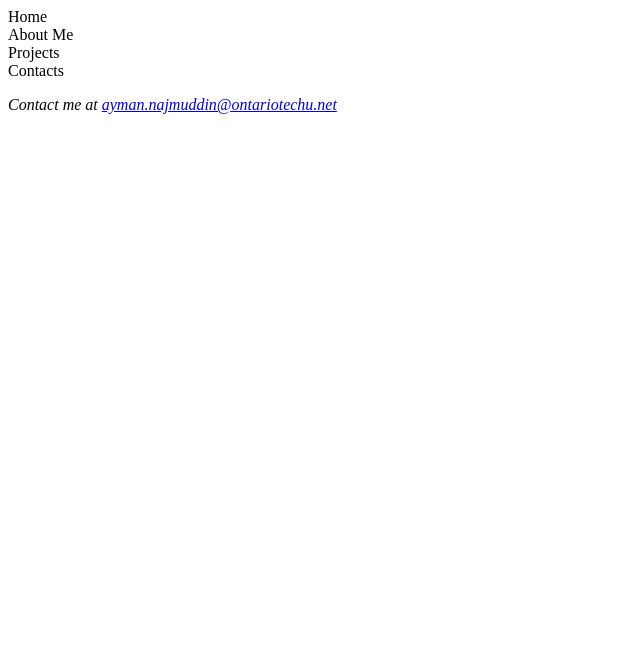
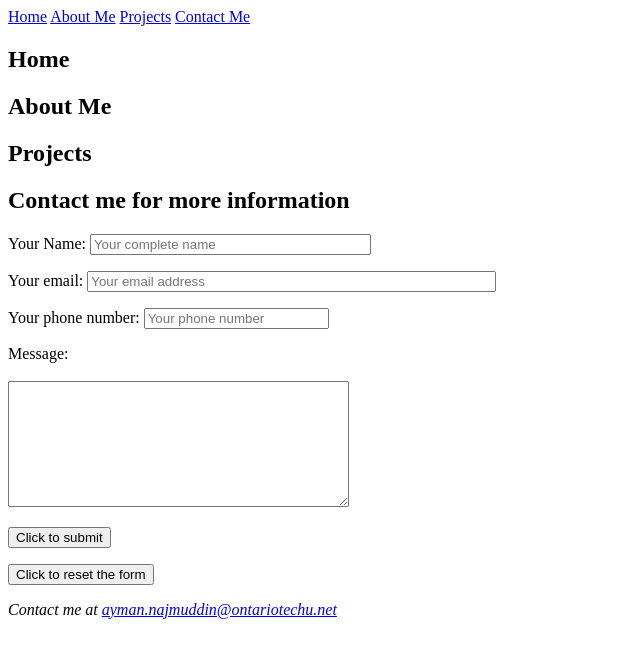
Before and after one commit to AymanN670/WebScriptProgramming, a plain HTML site: page Assignment1/home.html in a window 1280 px wide. Shown: the whole page, without its empty margins (0-640 px from the left). Drawn offline with Linux system fonts and the light colour scheme.

Commit message:
added sections, copied contact me section from contactme html

```diff
--- a/Assignment1/home.html
+++ b/Assignment1/home.html
@@ -8,17 +8,75 @@
     </head>
 
     <body>
+        <!--Header section-->
+        <!--Note - add header for the website beside the navlist-->
         <header id="header">
             <div class="header container">
+                <div class="navBar">
+                    <div class="navList">
+                        <a href="#home">Home</a>
+                        <a href="#about">About Me</a>
+                        <a href="#projects">Projects</a>
+                        <a href="#contacts">Contact Me</a>
+                    </div>
+                </div>
+            </div>
 
         </header>
 
-        <section id="home">Home</section>
-        <section id="about">About Me</section>
-        <section id="projects">Projects</section>
-        <section id="contacts">Contacts</section>
+        <!--Home section-->
+
+        <section id="home">
+            <h2>Home</h2>
+        </section>
+        <section id="about">
+            <h2>About Me</h2>
+            <!--insert the introduction video in here and make sure to add the alt in case someone can't see it.-->
+        </section>
 
 
+        <!--Project section-->
+        <section id="projects">
+            <h2>Projects</h2>
+        </section>
+
+        <!--Contact Me section-->
+        <section id="contacts">
+            <div id="wrapper">
+                <h2>Contact me for more information</h2>
+                <form action="mailto:ayman.najmuddin@ontariotechu.net" method="post" enctype="text/plain"?subject=Mistakes name="form">
+                    <p>
+                        <label for="name">Your Name: </label>
+                        <input type="text" name="name" placeholder="Your complete name" size="32" required>
+                    </p>
+                    <p>
+                        <label for="email">Your email: </label>
+                        <input type="email" name="email" placeholder="Your email address" size="48" required>
+                    </p>
+                    <p>
+                        <label for="phone">Your phone number: </label>
+                        <input type="tel" id="phone" name="phone" placeholder="Your phone number" pattern="[0-9]{3}-[0-9]{3}-[0-9]{4}" required>
+                    </p>
+                    <p>
+                        <label for="comments">Message: </label>
+                        <br>
+                        <br>
+                        <textarea type="text" name="comments" cols="40" rows="8"></textarea>
+                    </p>
+
+                    <p>
+                        <input type="submit" value="Click to submit">
+                    </p>
+                    <p>
+                        <input type="reset" value="Click to reset the form">
+                    </p>
+                </form>
+            </div>
+
+        </section>
+
+
+<!--footer section; edit it later-->
         <footer>
             <address>
                 <p>Contact me at <a href="mailto:ayman.najmuddin@ontariotechu.net">ayman.najmuddin@ontariotechu.net</a></p>
```
